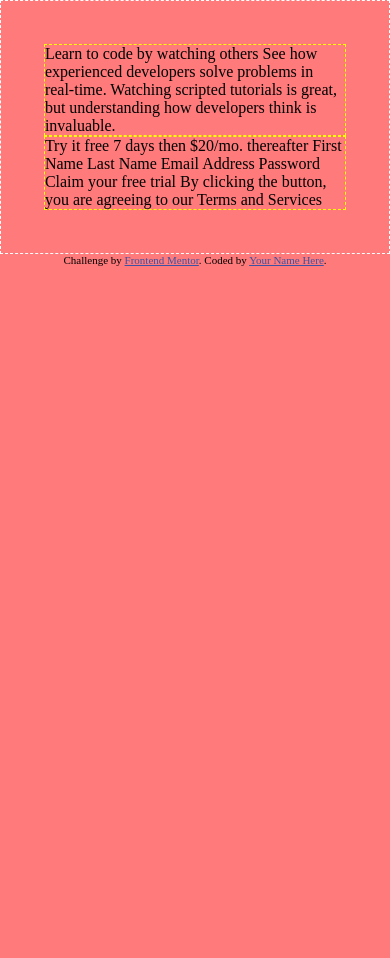
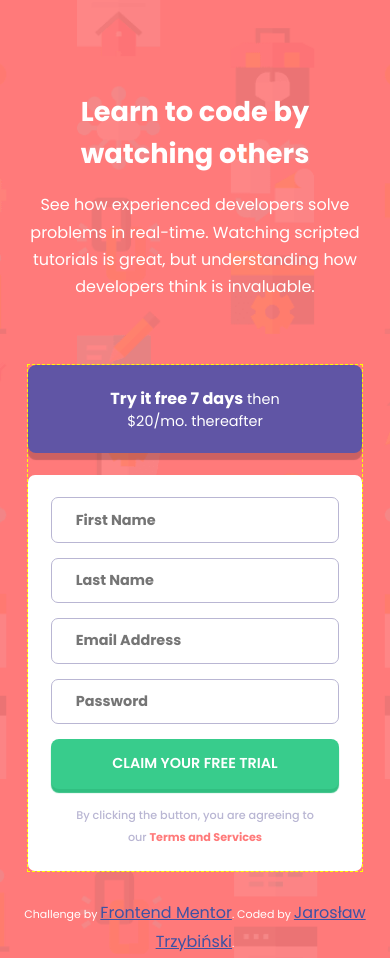
Before and after one commit to Jarek-Trzybinski/front-end-challenge-003-intro-component-with-signup-form-master, a website: page index.html in a window 390 px wide. Before the commit the page ends 844 px from the top, so only its background shows below. Drawn offline with Linux system fonts and the light colour scheme.

Commit message:
create mobile design

```diff
--- a/index.html
+++ b/index.html
@@ -17,22 +17,21 @@
 <body>
   <main>
     <div class="text">
-      Learn to code by watching others
+      <h1>Learn to code by watching others</h1>
 
-      See how experienced developers solve problems in real-time. Watching scripted tutorials is great,
-      but understanding how developers think is invaluable.
+      <p>See how experienced developers solve problems in real-time. Watching scripted tutorials is great,
+      but understanding how developers think is invaluable.</p>
     </div>
     <div class="form">
-      Try it free 7 days then $20/mo. thereafter
-
-      First Name
-      Last Name
-      Email Address
-      Password
-
-      Claim your free trial
-
-      By clicking the button, you are agreeing to our Terms and Services
+      <button class="button first-button"><span>Try it free 7 days</span> then $20/mo. thereafter</button>
+      <form>
+        <input type="text" name="first-name" placeholder="First Name">
+        <input type="text" name="last-name" placeholder="Last Name">
+        <input type="text" name="email-address" placeholder="Email Address">
+        <input type="password" name="password" placeholder="Password">
+        <button class="button second-button">Claim your free trial</button>
+        <p>By clicking the button, you are agreeing to our <span>Terms and Services</span></p>
+      </form>
     </div>
 
 
@@ -42,7 +41,7 @@
   <footer>
     <p class="attribution">
       Challenge by <a href="https://www.frontendmentor.io?ref=challenge" target="_blank">Frontend Mentor</a>.
-      Coded by <a href="#">Your Name Here</a>.
+      Coded by <a href="#">Jarosław Trzybiński</a>.
     </p>
   </footer>
 </body>
--- a/sass/styles.sass
+++ b/sass/styles.sass
@@ -1,26 +1,96 @@
+// Colors
+$red: hsl(0, 100%, 74%)
+$green: hsl(154, 59%, 51%)
+$dark-green: hsl(154, 59%, 47%)
+$blue: hsl(248, 32%, 49%)
+$dark-blue: hsl(249, 10%, 26%)
+$grayish-blue: hsl(246, 25%, 77%)
+
+// Fonts
+@import url(https://fonts.googleapis.com/css?family=Poppins:400,500,600,700&display=swap)
+
 // Mobile first approach
 *
     padding: 0
     margin: 0
     box-sizing: border-box
+    font-size: 16px
+    font-family: Poppins, sans-serif
+    font-weight: 400
 body
-    background-color: #ff7a7b
-    color: whit
+    background-color: $red
+    color: white
+h1
+    font-size: 1.7rem
+    font-weight: 700
+p
+    line-height: 1.7rem
 
-main
-    border: white 1px dashed
-.text
-    border: yellow 1px dashed
+.text > h1:first-child
+    margin-top: 4rem
+    margin-bottom: 1rem
+.text p
+    margin-bottom: 4rem
 .form
     border: yellow 1px dashed
-
-// Mobile screeen
+.button
+    border-radius: 8px
+    width: 100%
+    border: 0
+.first-button
+    padding: 1.3rem 4rem
+    margin-bottom: 1.4rem
+    background: $blue
+    color: white
+    box-shadow: 0px 7px 1px rgba(0,0,0,0.20)
+    font-size: 0.9rem
+.first-button span
+    font-weight: 700
+    font-size: 1rem
+.second-button
+    padding: 0.9rem 1rem
+    font-size: 0.9rem
+    background: $green
+    margin-bottom: 15px
+    box-shadow: 0px 4px 1px $dark-green
+    color: white
+    font-weight: 600
+    text-transform: uppercase
+form
+    padding: 1.4rem
+    background: white
+    border-radius: 7px
+form p
+    color: $grayish-blue
+    font-size: 0.7rem
+    font-weight: 500
+    padding: 0 1rem
+    line-height: 2em
+    margin: 0
+form span
+    color: $red
+    font-size: 0.7rem
+    font-weight: 700
+input
+    color: $grayish-blue
+    width: 100%
+    font-size: 0.9rem
+    font-weight: 700
+    margin-bottom: 15px
+    padding: 0.7rem 1.5rem
+    border-radius: 7px
+    border: 1px $grayish-blue solid
+// Mobile screeen only
 @media screen and (max-width: 600px)
+    body
+        background: url(./../images/bg-intro-mobile.png)  $red
+        background-size: cover
     main
         display: block
-        padding: 11%
+        padding: 7%
+        text-align: center
 
-// Desktop screen
+// Desktop screen only
 @media screen and (min-width: 600px)
     main
         display: grid
```
Also changed, not shown: css/styles.css.
